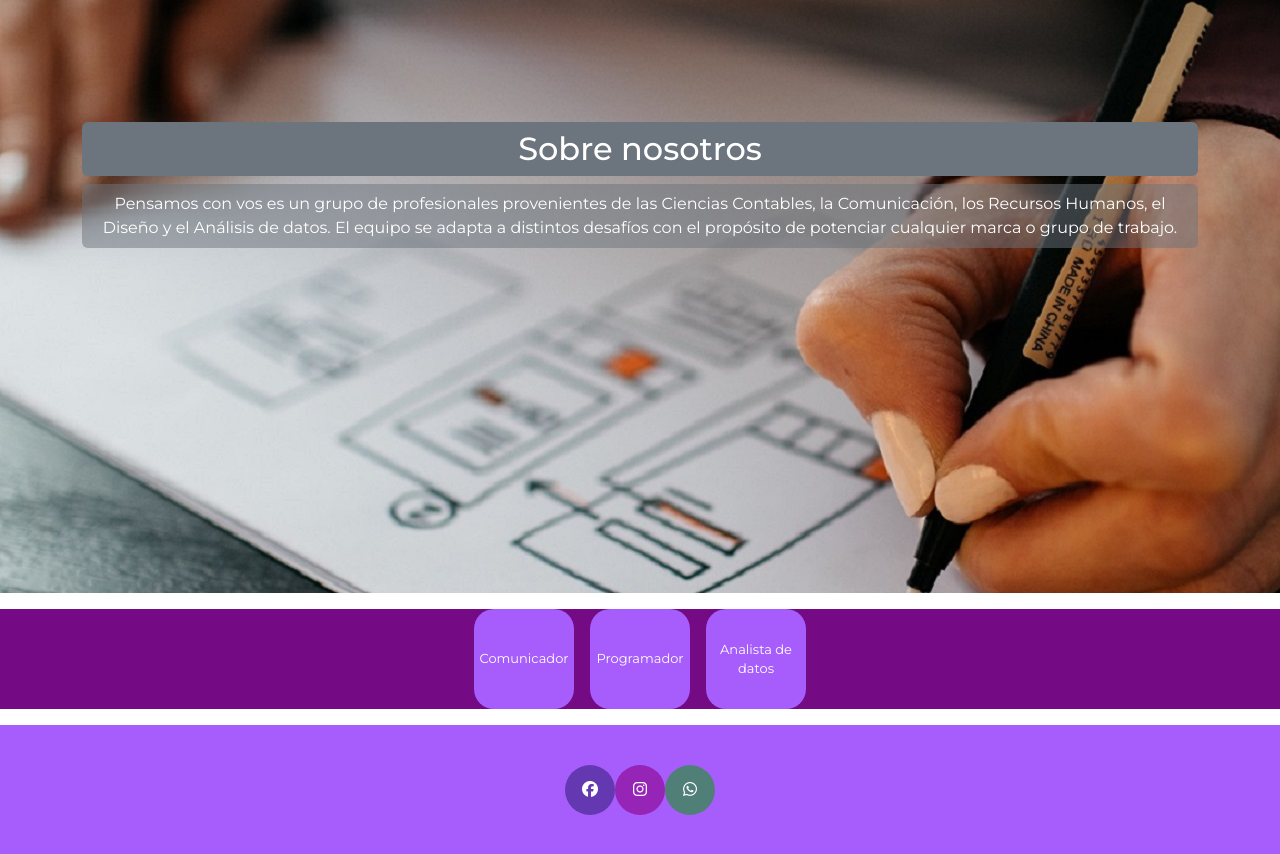
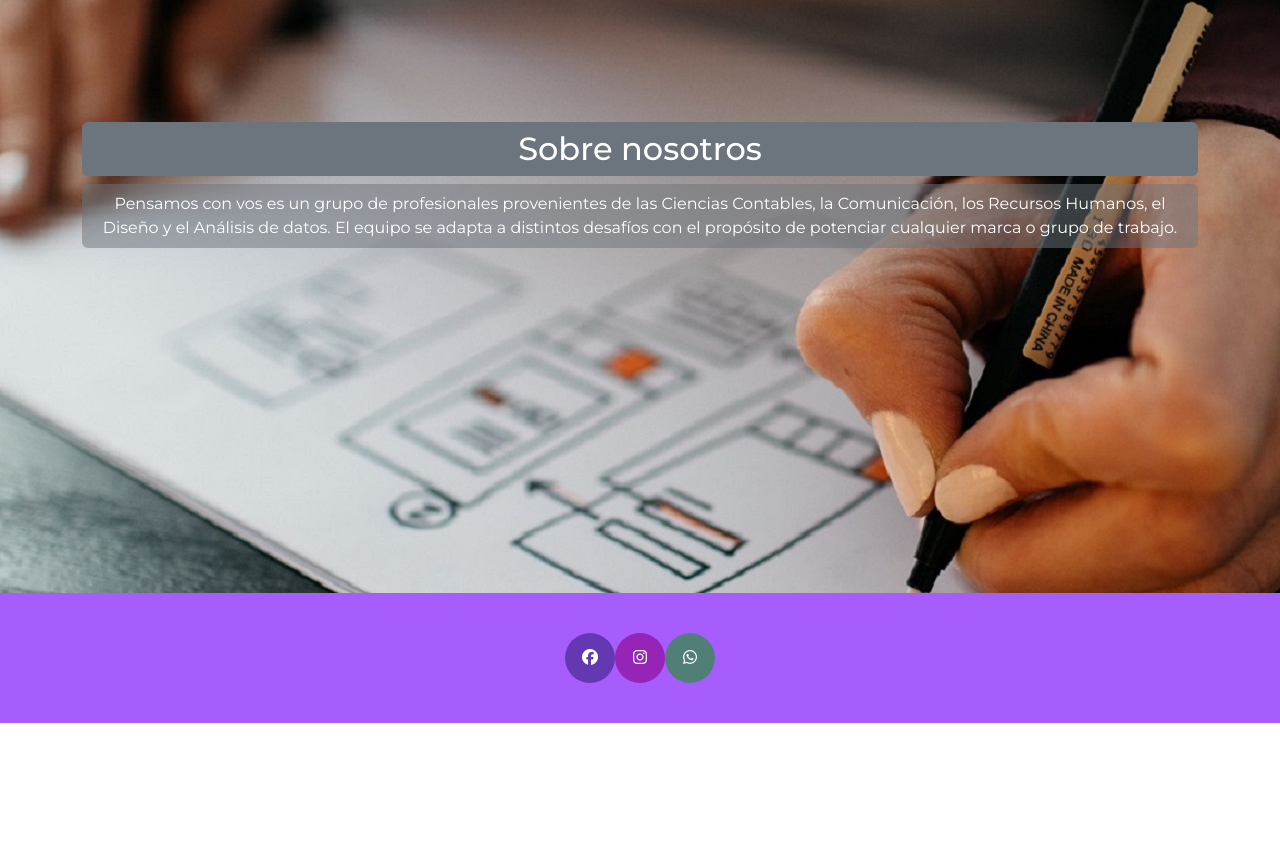
Before and after one commit to PatoPampa/Idea---Calcina, a plain HTML site: page Pages/nosotros.html in a window 1280 px wide. Shown: the part 288-1142 px from the top of the page. After the commit the page ends 1011 px from the top, so only its background shows below. Drawn offline with nearby package versions, Linux system fonts and the light colour scheme.

Commit message:
servicios y proyectos

```diff
--- a/Pages/nosotros.html
+++ b/Pages/nosotros.html
@@ -53,18 +53,6 @@
       </section>
     </section>
 
-    <section class="equipo">
-      <div class="integrante integrante1">
-          Comunicador
-      </div>
-      <div class="integrante integrante2">
-          Programador
-      </div>
-      <div class="integrante integrante3">
-          Analista de datos
-      </div>
-  </section>
-
   </section>
 
 
```
Also changed, not shown: Pages/proyectos.html (+2 -2 lines).
